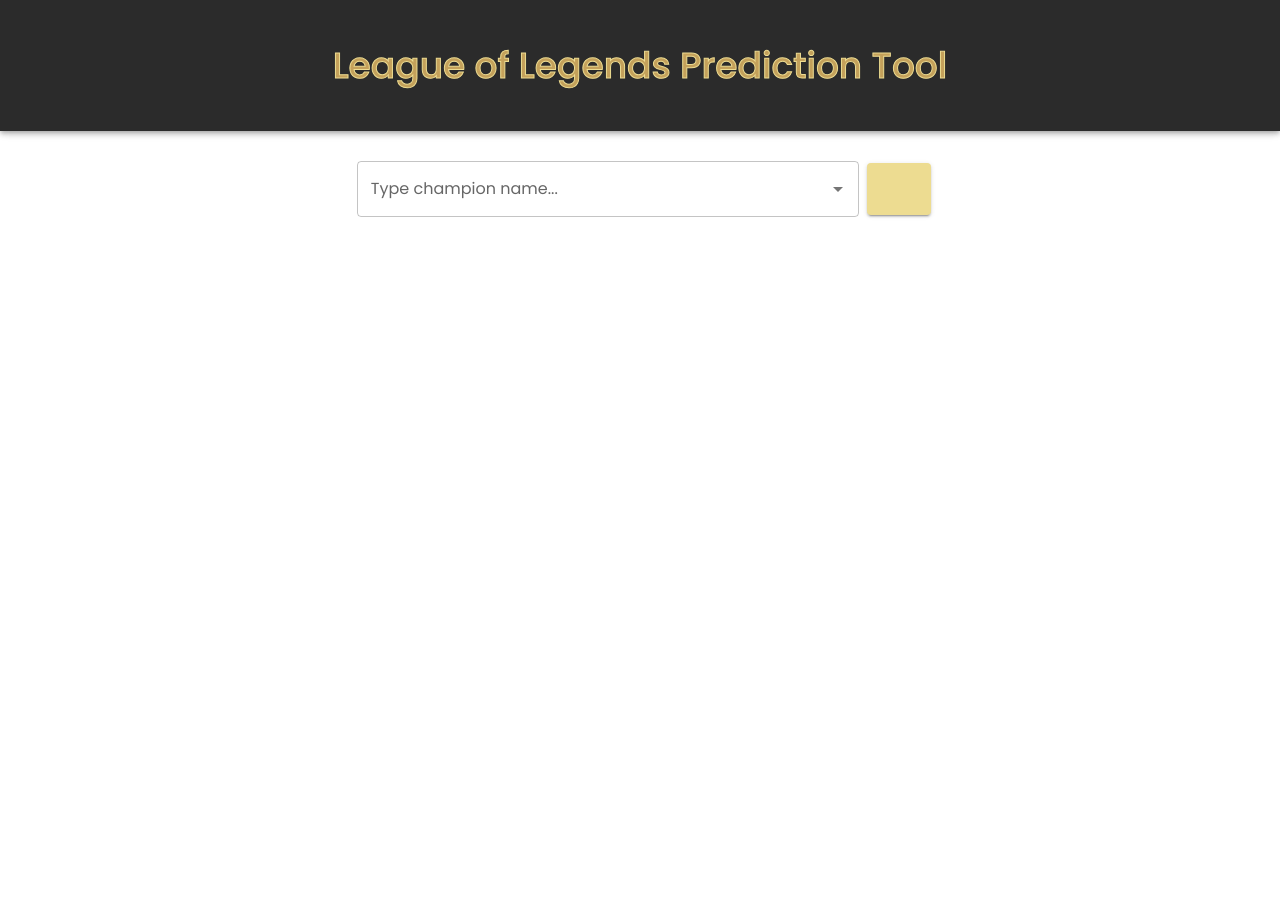
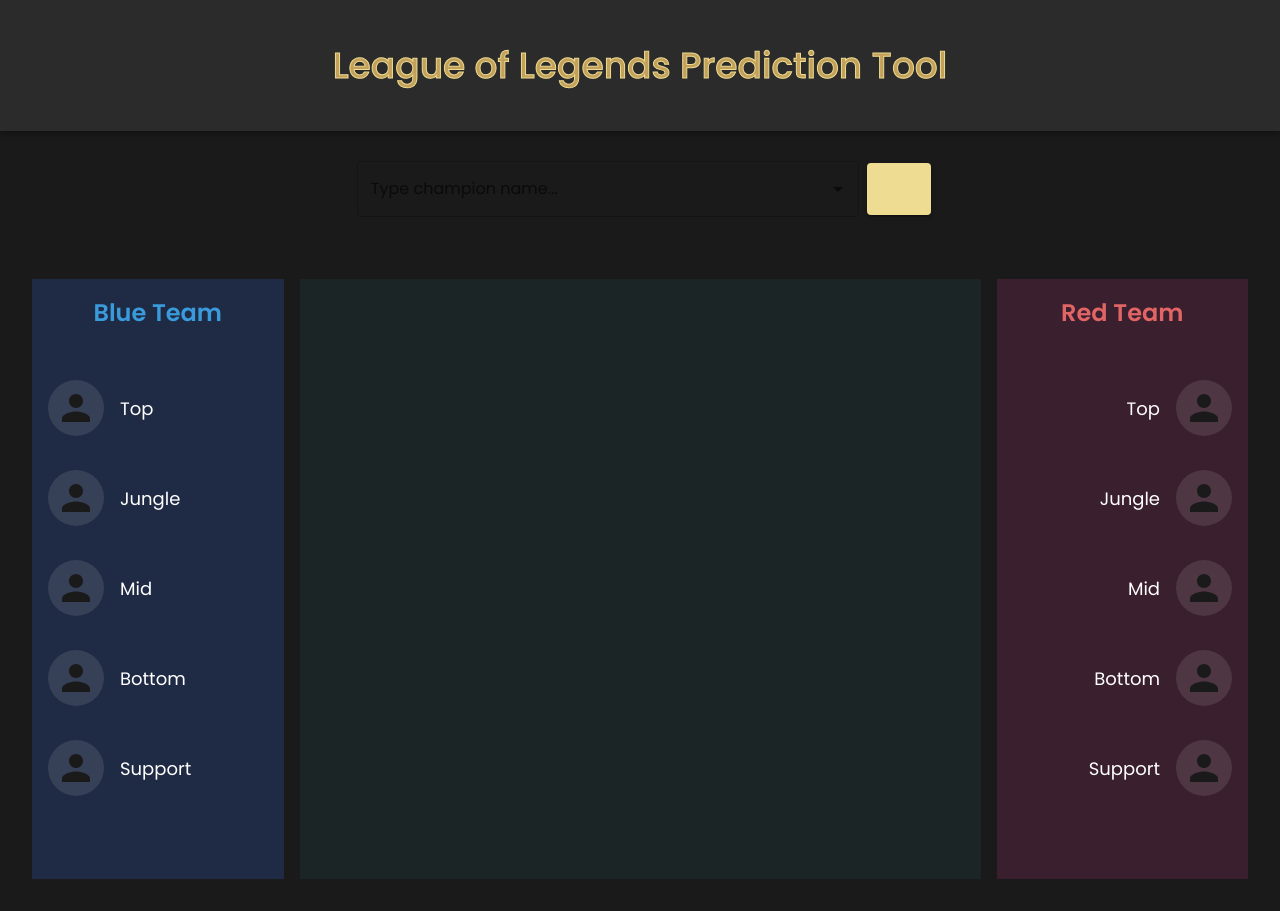
Before and after one commit to VadimG0/LoLWinRatePredictionTool, a React (Create React App) app in the folder src/frontend/: page / in a window 1280 px wide. Before the commit the page ends 800 px from the top, so only its background shows below. Built offline with nearby package versions, Linux system fonts and the light colour scheme; some icons are missing.

Commit message:
Add TeamLayout with dynamic switches between Blue and Red Team. Changed styling of the page to black theme.

```diff
--- a/src/frontend/src/StatisticsPanel.js
+++ b/src/frontend/src/StatisticsPanel.js
@@ -1,8 +1,11 @@
 import * as React from 'react';
+
+import Box from '@mui/material/Box';
 
 export default function StatisticsPanel() {
     return (
-        <>
-        </>
+        <Box sx={{ backgroundColor: '#1C2526', minWidth: 400, width: 800, height: 600, padding: 4 }}>
+        </Box>
+
     );
 }
--- a/src/frontend/src/TeamColumn.js
+++ b/src/frontend/src/TeamColumn.js
@@ -8,32 +8,68 @@
         <Box
             sx={{
                 backgroundColor: teamColor,
-                padding: 2,
-                borderRadius: 2,
-                width: 200,
+                paddingTop: 2,
+                width: 300,
+                height: 600,
             }}
         >
             <Typography
-                variant="h6"
-                sx={{ color: textColor, mb: 2, textAlign: 'center', fontWeight: 600 }}
+                fontSize="24px"
+                sx={{ color: textColor, mb: 4, textAlign: 'center', fontWeight: 600 }}
             >
                 {teamName}
             </Typography>
-            <Stack spacing={2}>
+            <Stack
+                direction="column"
+                sx={{ height: 'calc(100% - 48px)' }} // Adjust for title height
+            >
                 {roles.map((role) => (
                     <Stack
+                        height="90px"
                         direction="row"
                         alignItems="center"
-                        spacing={1}
+                        padding={2}
+                        spacing={2}
                         key={role}
                         onClick={() => onRoleClick(teamName, role)}
-                        sx={{ cursor: 'pointer', '&:hover': { backgroundColor: 'rgba(255,255,255,0.1)' } }}
+                        sx={{
+                            width: '100%',
+                            cursor: 'pointer',
+                            justifyContent: teamName === 'Blue Team' ? 'flex-start' : 'flex-end',
+                            '&:hover': { backgroundColor: 'rgba(255,255,255,0.1)' },
+                        }}
                     >
-                        <Avatar
-                            src={champions[role] ? '/images/zoe_icon.png' : undefined}
-                            alt={champions[role] || role}
-                        />
-                        <Typography color="#fff">{champions[role] || role}</Typography>
+                        {teamName === 'Blue Team' ? (
+                            <>
+                                <Avatar
+                                    sx={{
+                                        width: 56,
+                                        height: 56,
+                                        backgroundColor: champions[role] ? 'transparent' : 'rgba(255,255,255,0.1)',
+                                    }}
+                                    src={champions[role] ? 'images/zoe_icon.png' : undefined}
+                                    alt={champions[role] || role}
+                                />
+                                <Typography fontSize="18px" color="#fff">
+                                    {champions[role] || role}
+                                </Typography>
+                            </>
+                        ) : (
+                            <>
+                                <Typography fontSize="18px" color="#fff">
+                                    {champions[role] || role}
+                                </Typography>
+                                <Avatar
+                                    sx={{
+                                        width: 56,
+                                        height: 56,
+                                        backgroundColor: champions[role] ? 'transparent' : 'rgba(255,255,255,0.1)',
+                                    }}
+                                    src={champions[role] ? 'images/zoe_icon.png' : undefined}
+                                    alt={champions[role] || role}
+                                />
+                            </>
+                        )}
                     </Stack>
                 ))}
             </Stack>
--- a/src/frontend/src/TeamLayout.js
+++ b/src/frontend/src/TeamLayout.js
@@ -33,25 +33,13 @@
     };
 
     return (
-        <Box sx={{ backgroundColor: '#1C2526', minHeight: '100vh', padding: 4 }}>
-            <Typography
-                variant="h4"
-                sx={{ color: '#EDDC91', textAlign: 'center', mb: 4, fontWeight: 600 }}
-            >
-                League of Legends Prediction Tool
-            </Typography>
-            <ChampionInputForm
-                onChampionSelect={handleChampionSelect}
-                activeTeam={activeTeam}
-                activeRole={activeRole}
-            />
+        <Box sx={{ padding: 4 }}>
             <Stack direction="row" spacing={2} justifyContent="center" alignItems="center" mt={4}>
                 <TeamColumn
                     teamName="Blue Team"
-                    teamColor="#162341"
-                    textColor="#4EC8F0"
+                    teamColor="#1F2B44"
+                    textColor="#3A9BDC"
                     champions={blueTeam}
-                    onRoleClick={handleRoleClick}
                 />
                 <StatisticsPanel />
                 <TeamColumn
@@ -59,7 +47,6 @@
                     teamColor="#3A1F2E"
                     textColor="#E26565"
                     champions={redTeam}
-                    onRoleClick={handleRoleClick}
                 />
             </Stack>
         </Box>
--- a/src/frontend/src/index.js
+++ b/src/frontend/src/index.js
@@ -8,6 +8,8 @@
 import ChampionInputForm from './ChampionInputForm';
 import TeamLayout from './TeamLayout';
 
+
+
 const root = ReactDOM.createRoot(document.getElementById('root'));
 root.render(
   <React.StrictMode>
@@ -15,6 +17,7 @@
       <CssBaseline />
       <Navbar />
       <ChampionInputForm />
+      <TeamLayout />
     </ThemeProvider>
   </React.StrictMode>
 );
--- a/src/frontend/src/theme.js
+++ b/src/frontend/src/theme.js
@@ -7,7 +7,7 @@
   palette: {
     // Optional: add your brand colors here
     background: {
-      default: 'white',
+      default: '#1A1A1A',
     },
   },
 });
```
Also changed, not shown: src/frontend/src/ChampionInputForm.js (+7 -0 lines).
